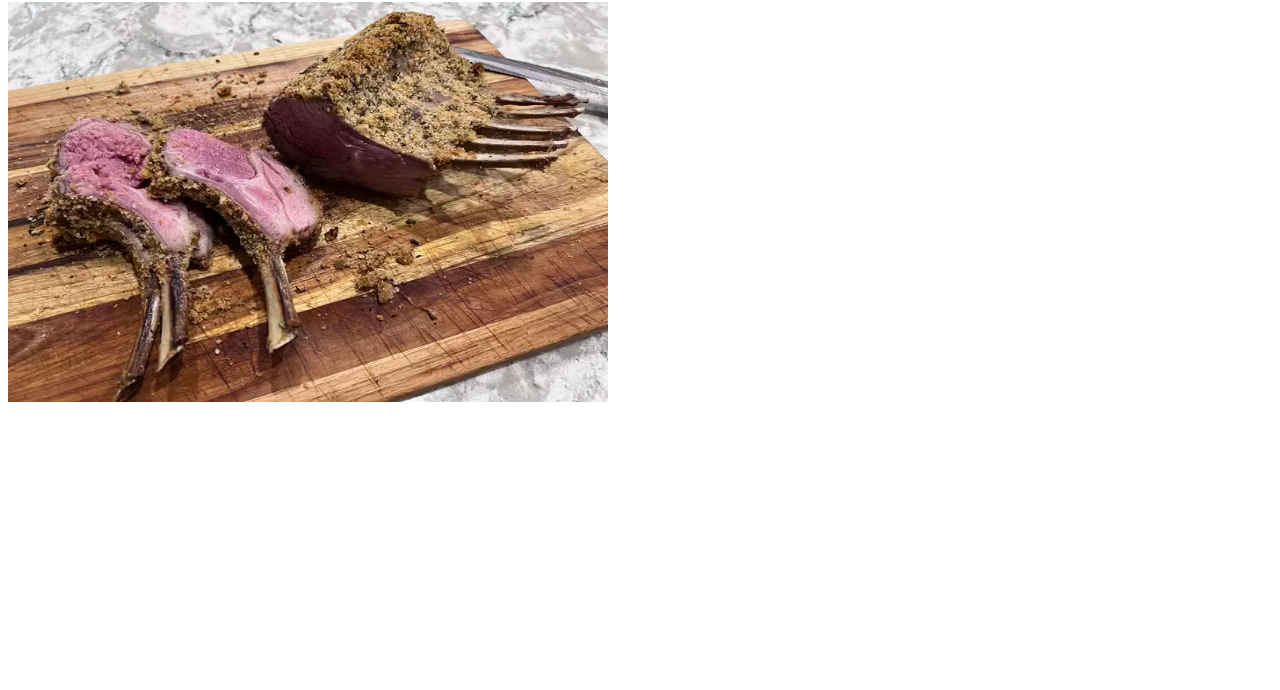
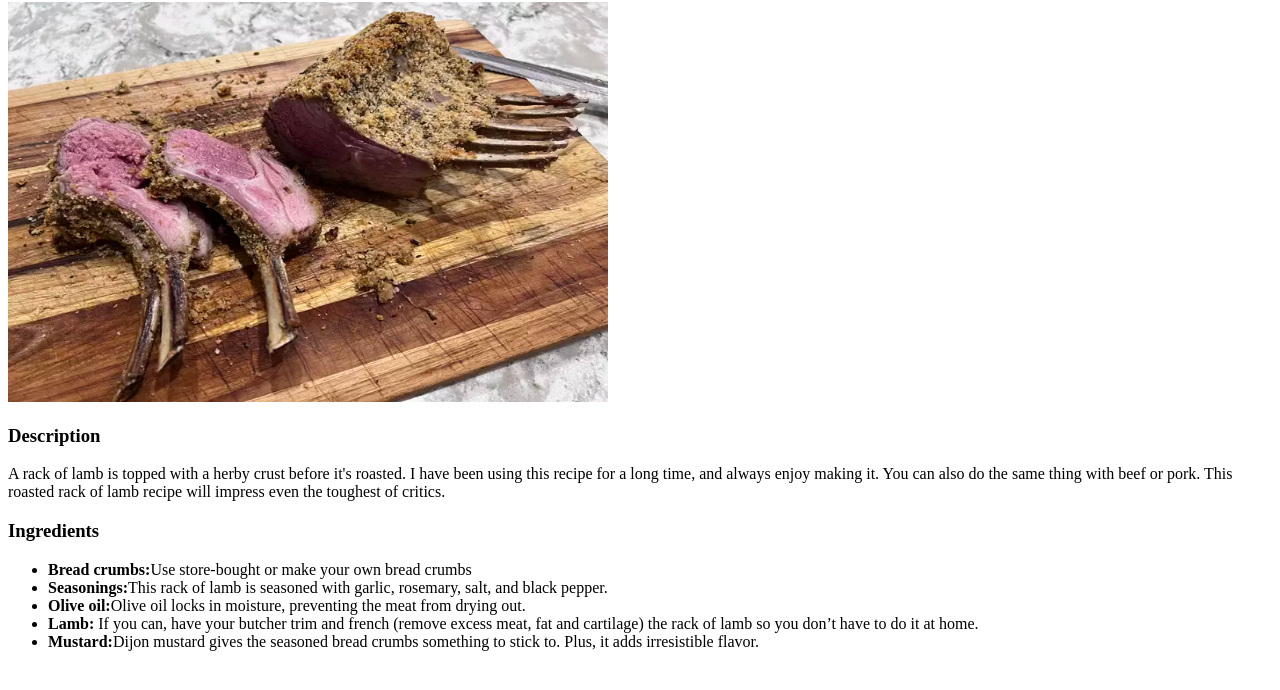
Before and after one commit to CCutedd/odin-recipe, a plain HTML site: page recipes/lamb_ribs.html in a window 1280 px wide. Shown: the part 78-768 px from the top of the page. Drawn offline with Linux system fonts and the light colour scheme.

Commit message:
add ingredients

```diff
--- a/recipes/lamb_ribs.html
+++ b/recipes/lamb_ribs.html
@@ -7,6 +7,20 @@
     <body>
         <h1>Lamb Ribs</h1>
         <img src="nice-lamb-ribs.jpg" alt="nice lamb ribs" height="400" width="600">
+        <h3>Description</h3>
+        <p>A rack of lamb is topped with a herby crust before it's roasted.
+        I have been using this recipe for a long time, and always enjoy making it.
+        You can also do the same thing with beef or pork.
+        This roasted rack of lamb recipe will impress even the toughest of critics. </p>
+        <h3>Ingredients</h3>
+        <ul>
+            <li><strong>Bread crumbs:</strong>Use store-bought or make your own bread crumbs</li>
+            <li><strong>Seasonings:</strong>This rack of lamb is seasoned with garlic, rosemary, salt, and black pepper. </li>
+            <li><strong>Olive oil:</strong>Olive oil locks in moisture, preventing the meat from drying out.</li>
+            <li><strong>Lamb: </strong>If you can, have your butcher trim and french (remove excess meat, fat and cartilage) the rack of lamb so you don’t have to do it at home. </li>
+            <li><strong>Mustard:</strong>Dijon mustard gives the seasoned bread crumbs something to stick to. Plus, it adds irresistible flavor.</li>
+        </ul>
+
     </body>
 
 </html>
```
